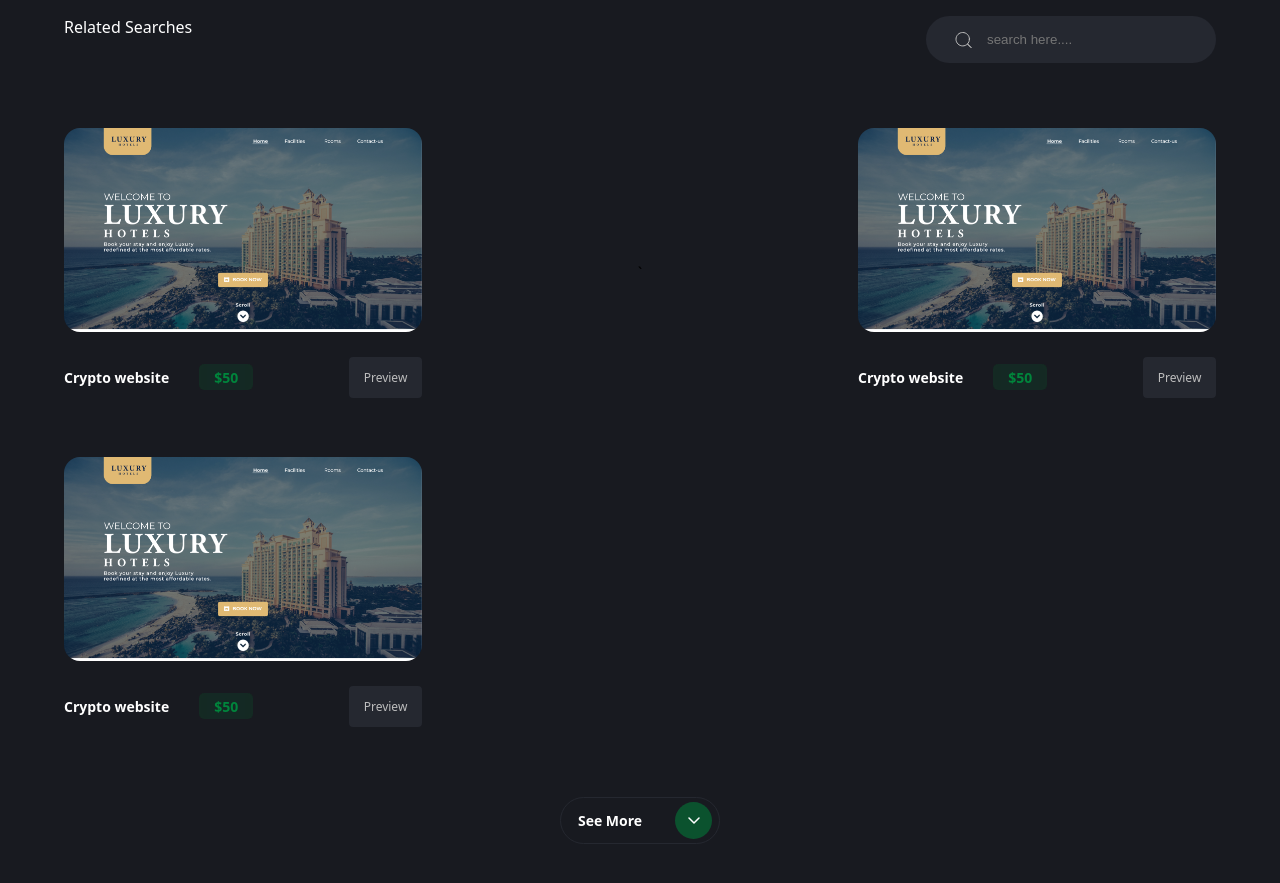
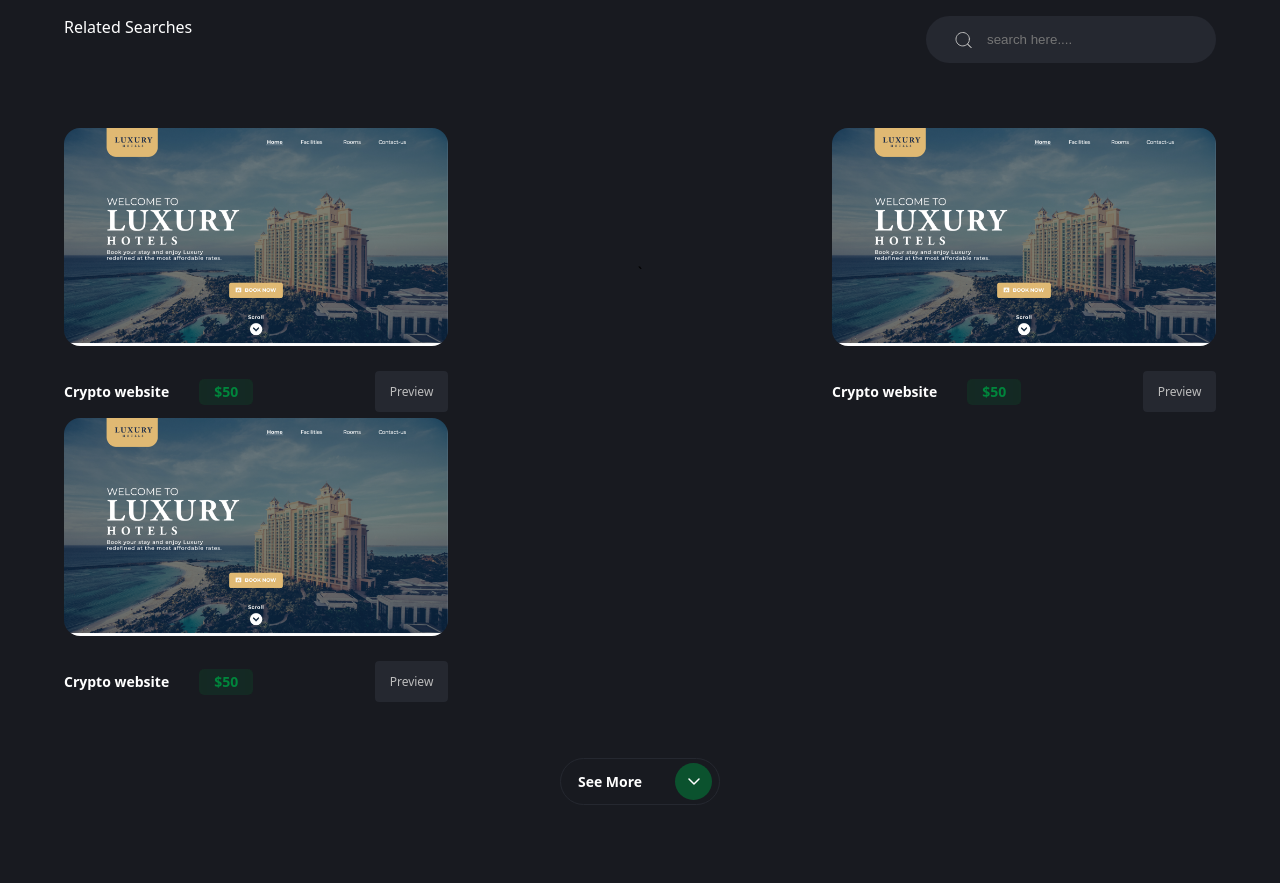
Before and after one commit to Samuelsaviour/Green-Web, a plain HTML site: page previewPage/index.html in a window 1280 px wide. Shown: the part 820-1703 px from the top of the page. After the commit the page ends 1675 px from the top, so only its background shows below. Drawn offline with Linux system fonts and the light colour scheme; a web font is replaced by a local one.

Commit message:
uploaded

```diff
--- a/previewPage/preview.css
+++ b/previewPage/preview.css
@@ -179,7 +179,7 @@ backdrop-filter: blur(50px);
     width: 100%;
     display: grid;
     grid-template-columns: repeat(auto-fill,minmax(300px,1fr));
-    gap: 39px;
+
     place-items: center;
     place-content: center;
     margin:40px auto;
```
